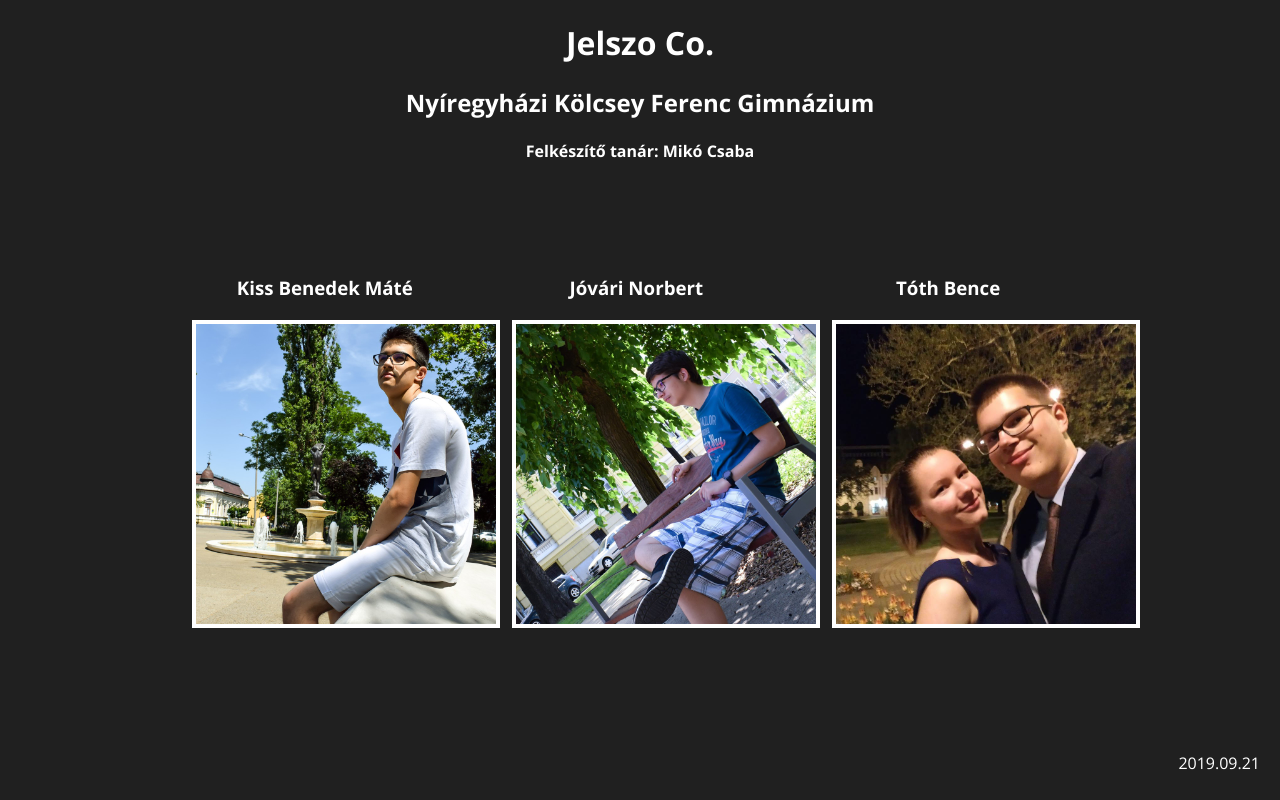
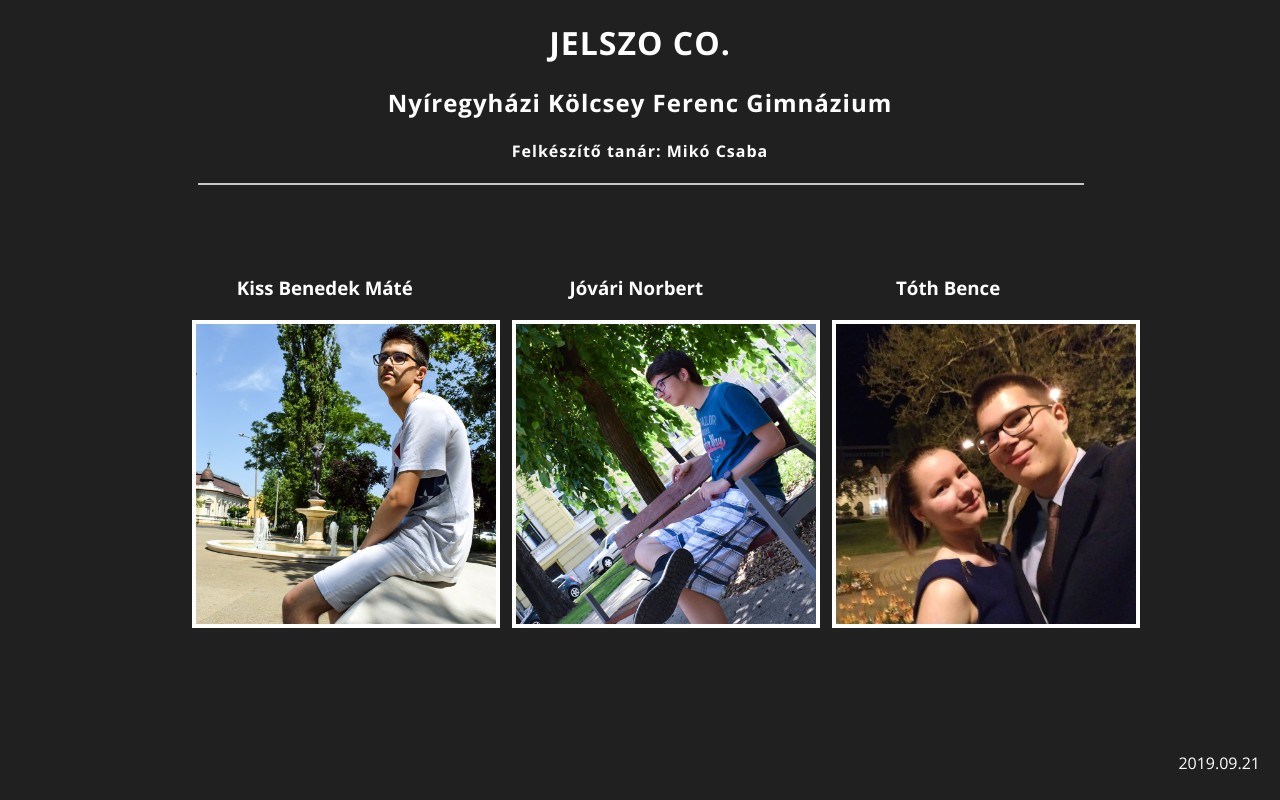
Before and after one commit to jelszo-co/b3-2019, a plain HTML site: page Round1/1/1.html in a window 1280 px wide. Drawn offline with nearby package versions, Linux system fonts and the light colour scheme.

Commit message:
fixed 1.

```diff
--- a/Round1/1/1.html
+++ b/Round1/1/1.html
@@ -14,7 +14,7 @@
         @font-face {
         font-family: Open Sans;
         src: url("https://fonts.googleapis.com/css?family=Open+Sans:300,400,700&display=swap");
-        font-weight: 400;
+        /* font-weight: 400; */
     }
 
     ::selection {background: #ffffff; color: #202020;}
@@ -23,10 +23,22 @@
         body {background-color: #202020; color: white; font-family: Open Sans;}
 
         .header {
+            letter-spacing: 1px;
+            margin: 10px 0;
             text-align: center;
+            font-weight: 700;
             }
 
-        img {position: absolute;
+        .header h1 {text-transform: uppercase}
+
+        .header hr {
+			width: 70%;
+			margin: 0 15%;
+			border: 1px solid white;
+			opacity: 0.75;
+		}
+
+        img { position: absolute;
             top: 40vh;
             width: 100%;
             max-width: 300px;
@@ -72,6 +84,7 @@
         <h1> Jelszo Co.</h1>
         <h2>Nyíregyházi Kölcsey Ferenc Gimnázium</h2>
         <h4>Felkészítő tanár: Mikó Csaba</h4>
+        <hr>
     </div>
 
     <div class="members">
```
Also changed, not shown: template.html (+2 -2 lines).
